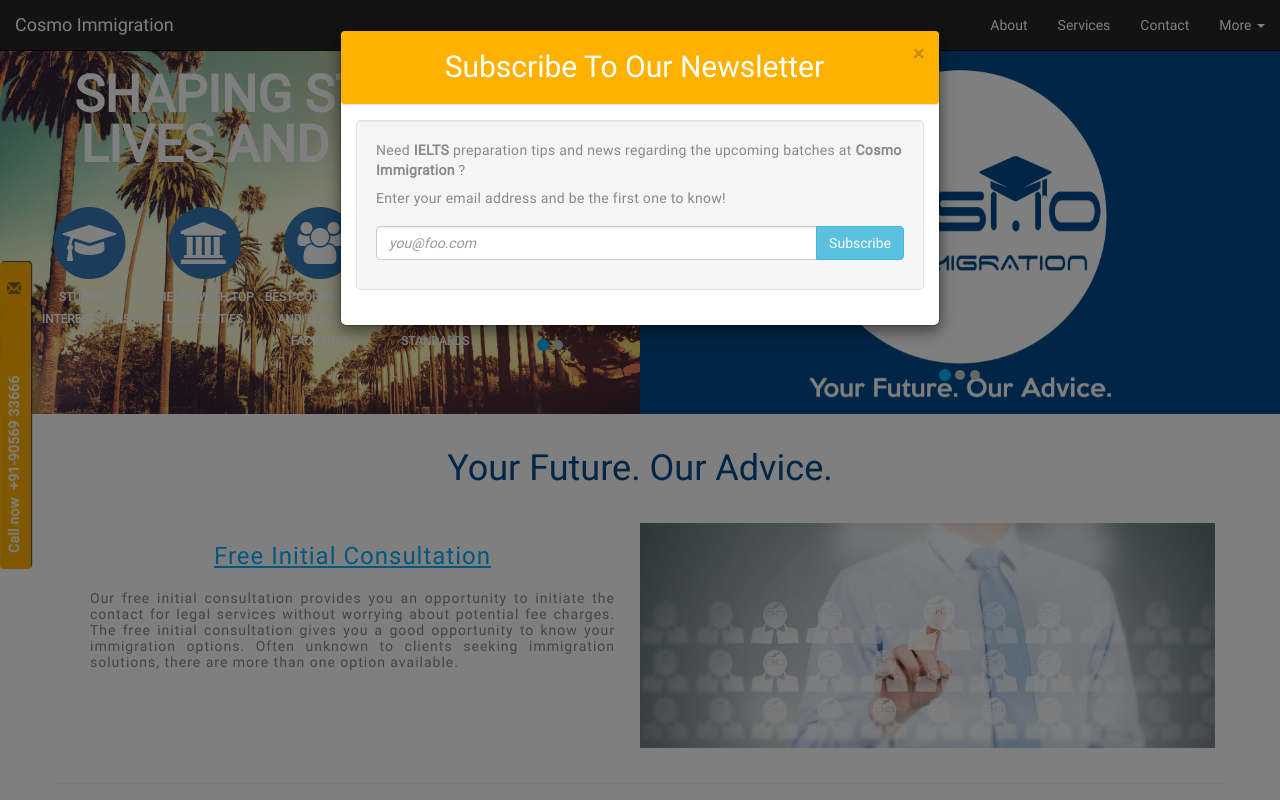
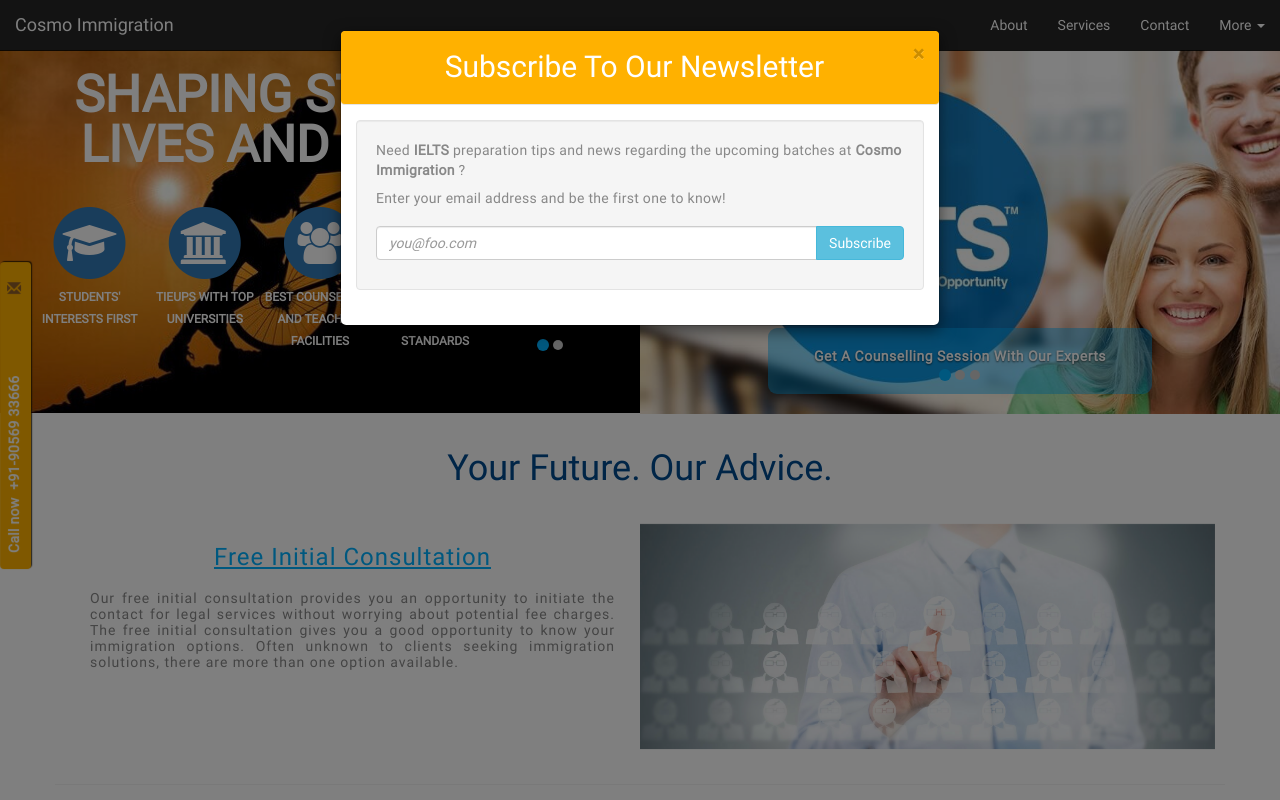
Before and after one commit to suhailgupta03/cosmo-immigration, a PHP site: page / in a window 1280 px wide. Run offline with PHP 8.4, Linux system fonts and the light colour scheme.

Commit message:
updated with images and fixed bugs

```diff
--- a/css/modern-business.css
+++ b/css/modern-business.css
@@ -667,3 +667,14 @@
 #newsletter-modal .well p {
 	letter-spacing: 0.3px;
 }
+
+.carousel-caption {
+	background-color: rgba(0, 176, 255, 0.45);
+    border-radius: 9px;
+    font-weight: bold;
+    letter-spacing: 0.5px;
+}
+
+.right-carousel-img {
+	width: 100%;
+}
--- a/structure/index.php
+++ b/structure/index.php
@@ -374,7 +374,7 @@
 			</div>
 		</div>
 		<div class="img">
-			<img src="./images/la-palms.jpg" alt="..." class='img-responsive' />
+			<img src="./images/f2.jpg" alt="..." class='img-responsive right-carousel-img' />
 		</div>
 	</div>
 
@@ -390,20 +390,23 @@
 			  <!-- Wrapper for slides -->
 			  <div class="carousel-inner" role="listbox">
 				    <div class="item active">
-				      <img src="./images/1900x1080px.jpg" alt="...">
-				      <div class="carousel-caption">
+				      <img src="./images/f1.jpg" alt="...">
+				      <div class="carousel-caption hidden-xs">
+				       Get A Counselling Session With Our Experts
 				      </div>
 				    </div>
 
 				    <div class="item">
-				      <img src="./images/1900x1080px.jpg" alt="...">
+				      <img src="./images/f4.jpg" alt="...">
 				      <div class="carousel-caption">
+				      	IELTS Preparation With Cosmo Immigration
 				      </div>
 				    </div>
 
 				    <div class="item">
-				      <img src="./images/1900x1080px.jpg" alt="...">
-				      <div class="carousel-caption">
+				      <img src="./images/f3.jpg" alt="...">
+				      <div class="carousel-caption hidden-xs">
+				      	Apply For Academic Courses In Canada
 				      </div>
 				    </div>
 			  </div>
```
Also changed, not shown: images/IELTS.jpg, images/f1.jpg (added), images/f2.jpg (added), images/f3.jpg (added), images/f4.jpg (added), images/ielts-country.png (added), images/ielts-text.png (added), images/t1.jpg (added), images/t3.jpg (renamed from images/A1.jpg), images/t4.jpg (added), images/t5.jpg (added), images/test.jpg (added).
